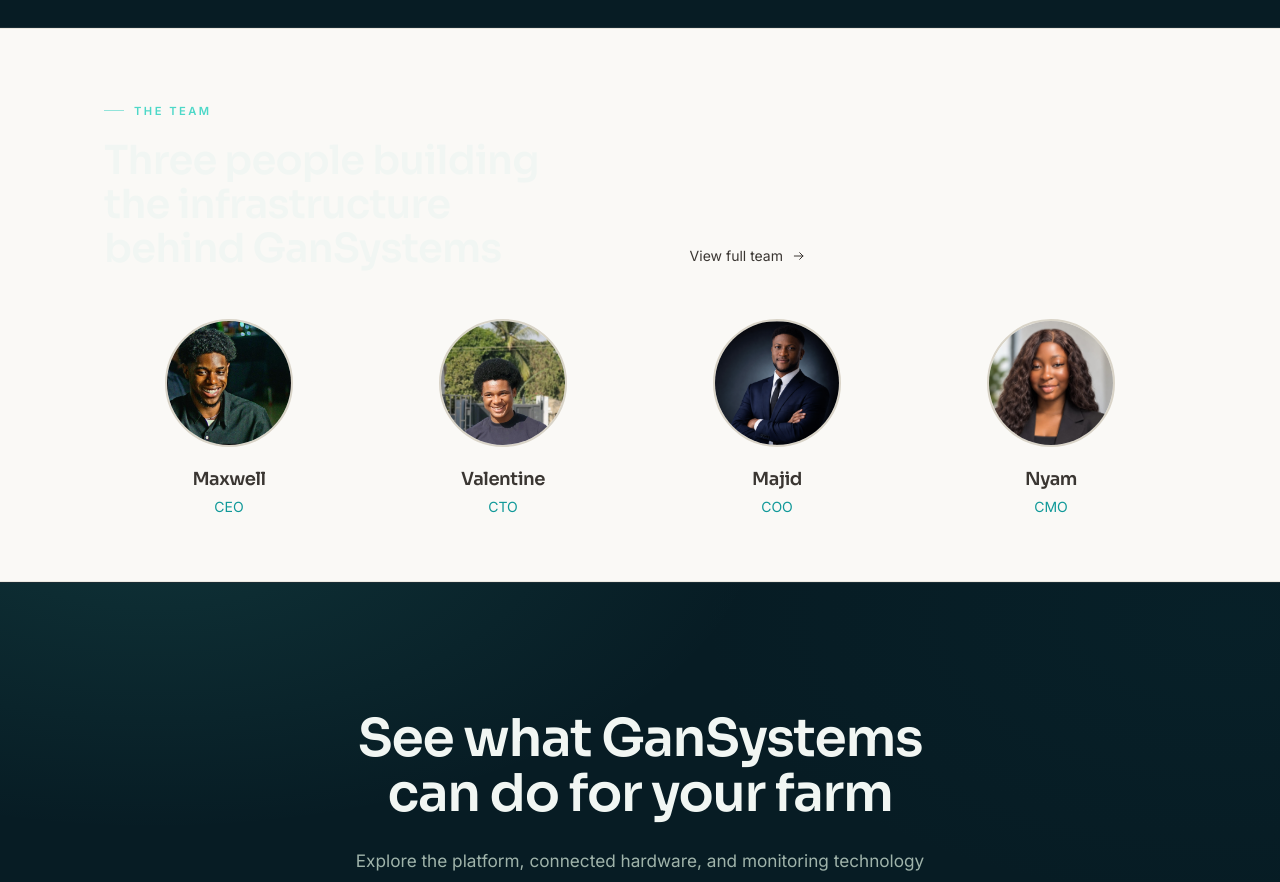
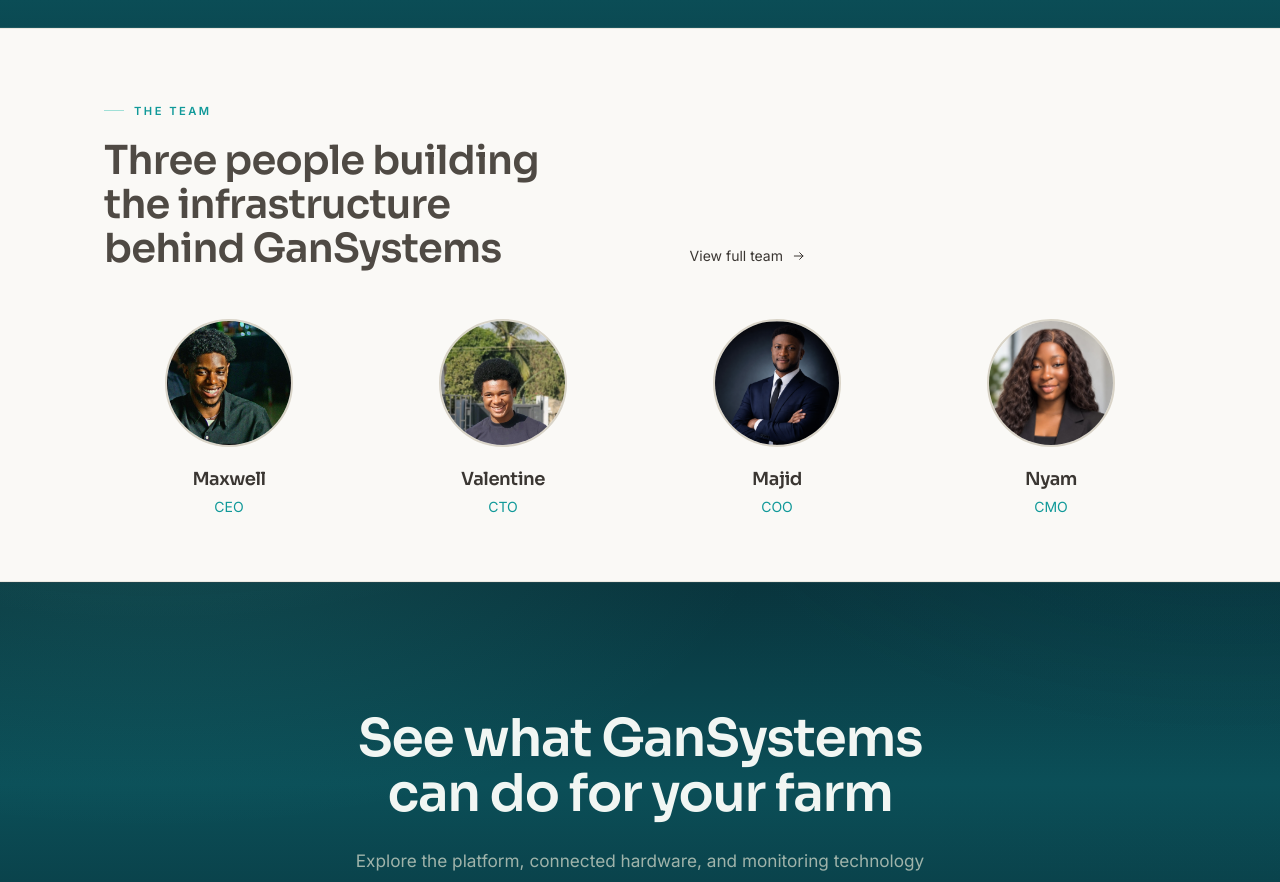
Before and after one commit to mvmholdco-dev/gansystem-web, a Next.js app: page / in a window 1280 px wide. Shown: the part 7600-8482 px from the top of the page. Built offline with nearby package versions, Linux system fonts and the light colour scheme.

Commit message:
css gradient

```diff
--- a/src/app/globals.css
+++ b/src/app/globals.css
@@ -66,6 +66,11 @@ html {
 
 body {
   background-color: var(--color-ocean-950);
+  background-image:
+    radial-gradient(62rem 32rem at 12% -12%, rgba(77, 216, 200, 0.12), transparent 62%),
+    radial-gradient(52rem 28rem at 96% 6%, rgba(11, 79, 88, 0.18), transparent 64%),
+    linear-gradient(180deg, var(--color-ocean-950) 0%, var(--color-ocean-900) 48%, var(--color-ocean-950) 100%);
+  background-attachment: fixed;
   color: var(--color-chalk);
   font-family: var(--font-sans);
   -webkit-font-smoothing: antialiased;
--- a/src/app/page.tsx
+++ b/src/app/page.tsx
@@ -362,6 +362,7 @@ export default function HomePage() {
           <SectionHeading
             eyebrow="The team"
             title="Three people building the infrastructure behind GanSystems"
+            darkText
             aside={
               <Link
                 href="/team"
```
